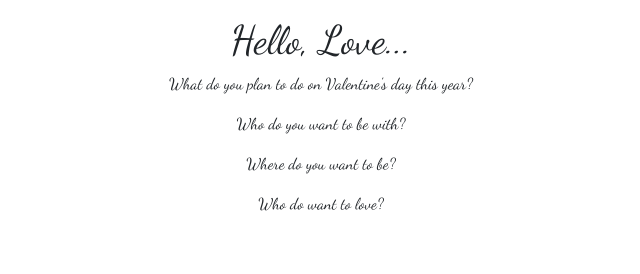
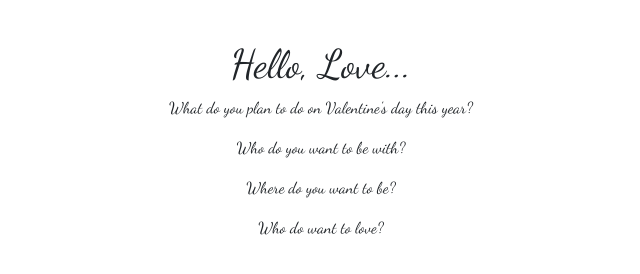
Before and after one commit to poetrique/fns-valentines, a plain HTML site: page index.html in a window 1280 px wide. Shown: the whole page, without its empty margins (319-959 px from the left). Drawn offline with nearby package versions, Linux system fonts and the light colour scheme.

Commit message:
building webpage

```diff
--- a/index.html
+++ b/index.html
@@ -10,7 +10,7 @@
 </head>
 <body>
 
-  <div>
+  <div id="questions">
     <h1>Hello, Love...</h1>
     <p>What do you plan to do on Valentine's day this year?</p>
     <p>Who do you want to be with?</p>
--- a/love.css
+++ b/love.css
@@ -11,3 +11,7 @@ body {
   text-align: center;
   margin: 1em;
 }
+
+#questions {
+  padding: 1.5em;
+}
```
